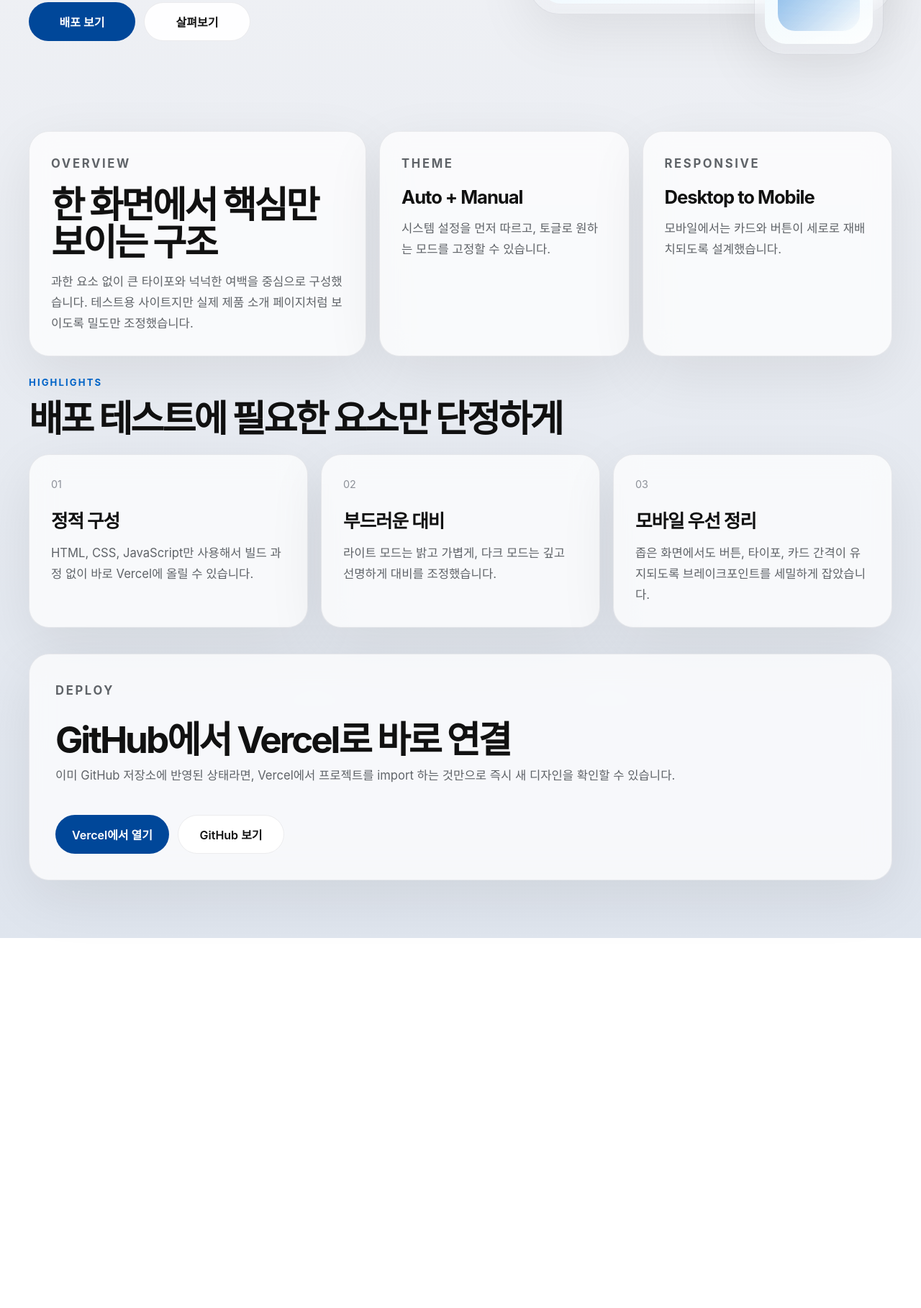
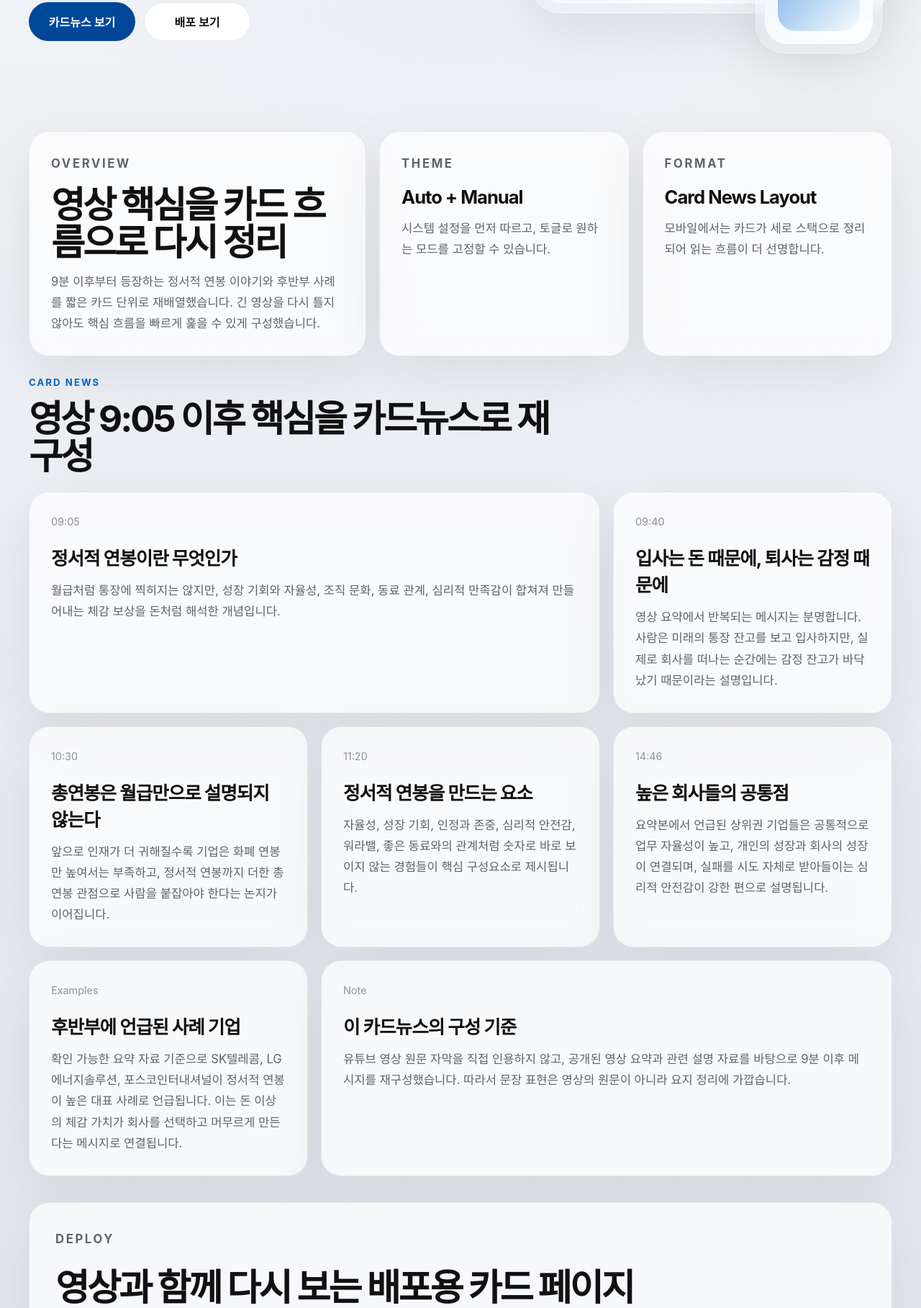
Before and after one commit to ari950505/webpage, a plain HTML site: page index.html in a window 1280 px wide. Shown: the part 615-2432 px from the top of the page at 72% size. Before the commit the page ends 1918 px from the top, so only its background shows below. Drawn offline with Linux system fonts and the light colour scheme.

Commit message:
Add card news summary section

```diff
--- a/index.html
+++ b/index.html
@@ -27,7 +27,7 @@
         <a class="brand" href="#hero">webpage</a>
         <nav class="topnav" aria-label="Primary">
           <a href="#overview">Overview</a>
-          <a href="#highlights">Highlights</a>
+          <a href="#card-news">Card News</a>
           <a href="#cta">Deploy</a>
         </nav>
         <button
@@ -51,13 +51,15 @@
             </h1>
             <p class="hero__text">
               애플 홈페이지의 정돈된 리듬감을 참고해 구성한 테스트용 페이지입니다.
-              반응형 레이아웃, 라이트 및 다크 모드, 그리고 Vercel에 바로 올릴 수
-              있는 가벼운 정적 구조를 담았습니다.
+              지금은 유튜브 영상
+              <strong>9분 이후 핵심 메시지</strong>를 카드뉴스처럼 읽히도록
+              재구성해 두었습니다. 반응형 레이아웃과 라이트 및 다크 모드도 함께
+              반영했습니다.
             </p>
             <div class="hero__actions">
-              <a class="button button--primary" href="#cta">배포 보기</a>
-              <a class="button button--secondary" href="#highlights">
-                살펴보기
+              <a class="button button--primary" href="#card-news">카드뉴스 보기</a>
+              <a class="button button--secondary" href="#cta">
+                배포 보기
               </a>
             </div>
           </div>
@@ -82,11 +84,11 @@
         <section class="overview" id="overview">
           <article class="overview-card overview-card--wide">
             <p class="section-label">Overview</p>
-            <h2>한 화면에서 핵심만 보이는 구조</h2>
+            <h2>영상 핵심을 카드 흐름으로 다시 정리</h2>
             <p>
-              과한 요소 없이 큰 타이포와 넉넉한 여백을 중심으로 구성했습니다.
-              테스트용 사이트지만 실제 제품 소개 페이지처럼 보이도록 밀도만
-              조정했습니다.
+              9분 이후부터 등장하는 정서적 연봉 이야기와 후반부 사례를 짧은
+              카드 단위로 재배열했습니다. 긴 영상을 다시 틀지 않아도 핵심 흐름을
+              빠르게 훑을 수 있게 구성했습니다.
             </p>
           </article>
           <article class="overview-card">
@@ -95,40 +97,80 @@
             <p>시스템 설정을 먼저 따르고, 토글로 원하는 모드를 고정할 수 있습니다.</p>
           </article>
           <article class="overview-card">
-            <p class="section-label">Responsive</p>
-            <h3>Desktop to Mobile</h3>
-            <p>모바일에서는 카드와 버튼이 세로로 재배치되도록 설계했습니다.</p>
+            <p class="section-label">Format</p>
+            <h3>Card News Layout</h3>
+            <p>모바일에서는 카드가 세로 스택으로 정리되어 읽는 흐름이 더 선명합니다.</p>
           </article>
         </section>
 
-        <section class="highlights" id="highlights">
+        <section class="highlights" id="card-news">
           <div class="section-heading">
-            <p class="section-label">Highlights</p>
-            <h2>배포 테스트에 필요한 요소만 단정하게</h2>
+            <p class="section-label">Card News</p>
+            <h2>영상 9:05 이후 핵심을 카드뉴스로 재구성</h2>
           </div>
           <div class="highlight-grid">
-            <article class="highlight-card">
-              <span class="highlight-card__index">01</span>
-              <h3>정적 구성</h3>
+            <article class="highlight-card highlight-card--hero">
+              <span class="highlight-card__index">09:05</span>
+              <h3>정서적 연봉이란 무엇인가</h3>
               <p>
-                HTML, CSS, JavaScript만 사용해서 빌드 과정 없이 바로 Vercel에
-                올릴 수 있습니다.
+                월급처럼 통장에 찍히지는 않지만, 성장 기회와 자율성, 조직 문화,
+                동료 관계, 심리적 만족감이 합쳐져 만들어내는 체감 보상을 돈처럼
+                해석한 개념입니다.
               </p>
             </article>
             <article class="highlight-card">
-              <span class="highlight-card__index">02</span>
-              <h3>부드러운 대비</h3>
+              <span class="highlight-card__index">09:40</span>
+              <h3>입사는 돈 때문에, 퇴사는 감정 때문에</h3>
               <p>
-                라이트 모드는 밝고 가볍게, 다크 모드는 깊고 선명하게 대비를
-                조정했습니다.
+                영상 요약에서 반복되는 메시지는 분명합니다. 사람은 미래의 통장
+                잔고를 보고 입사하지만, 실제로 회사를 떠나는 순간에는 감정
+                잔고가 바닥났기 때문이라는 설명입니다.
               </p>
             </article>
             <article class="highlight-card">
-              <span class="highlight-card__index">03</span>
-              <h3>모바일 우선 정리</h3>
+              <span class="highlight-card__index">10:30</span>
+              <h3>총연봉은 월급만으로 설명되지 않는다</h3>
               <p>
-                좁은 화면에서도 버튼, 타이포, 카드 간격이 유지되도록 브레이크포인트를
-                세밀하게 잡았습니다.
+                앞으로 인재가 더 귀해질수록 기업은 화폐 연봉만 높여서는 부족하고,
+                정서적 연봉까지 더한 총연봉 관점으로 사람을 붙잡아야 한다는
+                논지가 이어집니다.
+              </p>
+            </article>
+            <article class="highlight-card">
+              <span class="highlight-card__index">11:20</span>
+              <h3>정서적 연봉을 만드는 요소</h3>
+              <p>
+                자율성, 성장 기회, 인정과 존중, 심리적 안전감, 워라밸, 좋은
+                동료와의 관계처럼 숫자로 바로 보이지 않는 경험들이 핵심
+                구성요소로 제시됩니다.
+              </p>
+            </article>
+            <article class="highlight-card">
+              <span class="highlight-card__index">14:46</span>
+              <h3>높은 회사들의 공통점</h3>
+              <p>
+                요약본에서 언급된 상위권 기업들은 공통적으로 업무 자율성이 높고,
+                개인의 성장과 회사의 성장이 연결되며, 실패를 시도 자체로
+                받아들이는 심리적 안전감이 강한 편으로 설명됩니다.
+              </p>
+            </article>
+            <article class="highlight-card">
+              <span class="highlight-card__index">Examples</span>
+              <h3>후반부에 언급된 사례 기업</h3>
+              <p>
+                확인 가능한 요약 자료 기준으로 SK텔레콤, LG에너지솔루션,
+                포스코인터내셔널이 정서적 연봉이 높은 대표 사례로 언급됩니다.
+                이는 돈 이상의 체감 가치가 회사를 선택하고 머무르게 만든다는
+                메시지로 연결됩니다.
+              </p>
+            </article>
+            <article class="highlight-card highlight-card--note">
+              <span class="highlight-card__index">Note</span>
+              <h3>이 카드뉴스의 구성 기준</h3>
+              <p>
+                유튜브 영상 원문 자막을 직접 인용하지 않고, 공개된 영상 요약과
+                관련 설명 자료를 바탕으로 9분 이후 메시지를 재구성했습니다.
+                따라서 문장 표현은 영상의 원문이 아니라 요지 정리에 가깝습니다.
               </p>
             </article>
           </div>
@@ -137,10 +179,11 @@
         <section class="cta" id="cta">
           <div class="cta__panel">
             <p class="section-label">Deploy</p>
-            <h2>GitHub에서 Vercel로 바로 연결</h2>
+            <h2>영상과 함께 다시 보는 배포용 카드 페이지</h2>
             <p>
-              이미 GitHub 저장소에 반영된 상태라면, Vercel에서 프로젝트를 import
-              하는 것만으로 즉시 새 디자인을 확인할 수 있습니다.
+              이 페이지는 YouTube 영상 후반부 내용을 카드뉴스 형식으로 보여주는
+              정적 랜딩입니다. GitHub에 반영된 상태라면 Vercel에서 새 배포만
+              확인하면 바로 볼 수 있습니다.
             </p>
             <div class="hero__actions">
               <a
@@ -159,7 +202,20 @@
               >
                 GitHub 보기
               </a>
+              <a
+                class="button button--secondary"
+                href="https://www.youtube.com/watch?v=SnIQO_260gU"
+                target="_blank"
+                rel="noreferrer"
+              >
+                영상 보기
+              </a>
             </div>
+            <p class="source-note">
+              Source summary: YouTube video timeline shared in public snippets,
+              a public blog summary of the interview, and a public book
+              description related to the same concept.
+            </p>
           </div>
         </section>
       </main>
--- a/styles.css
+++ b/styles.css
@@ -329,12 +329,22 @@ h1 {
 
 .highlight-grid {
   display: grid;
-  grid-template-columns: repeat(3, minmax(0, 1fr));
+  grid-template-columns: repeat(12, minmax(0, 1fr));
   gap: 18px;
 }
 
 .highlight-card {
+  grid-column: span 4;
   min-height: 240px;
+}
+
+.highlight-card--hero {
+  grid-column: span 8;
+  min-height: 280px;
+}
+
+.highlight-card--note {
+  grid-column: span 8;
 }
 
 .highlight-card__index {
@@ -342,6 +352,13 @@ h1 {
   margin-bottom: 22px;
   color: var(--text-muted);
   font-size: 0.9rem;
+}
+
+.source-note {
+  margin-top: 18px;
+  color: var(--text-muted);
+  font-size: 0.9rem;
+  line-height: 1.6;
 }
 
 .cta {
@@ -373,6 +390,12 @@ h1 {
   .overview,
   .highlight-grid {
     grid-template-columns: 1fr;
+  }
+
+  .highlight-card,
+  .highlight-card--hero,
+  .highlight-card--note {
+    grid-column: span 1;
   }
 }
 
```
